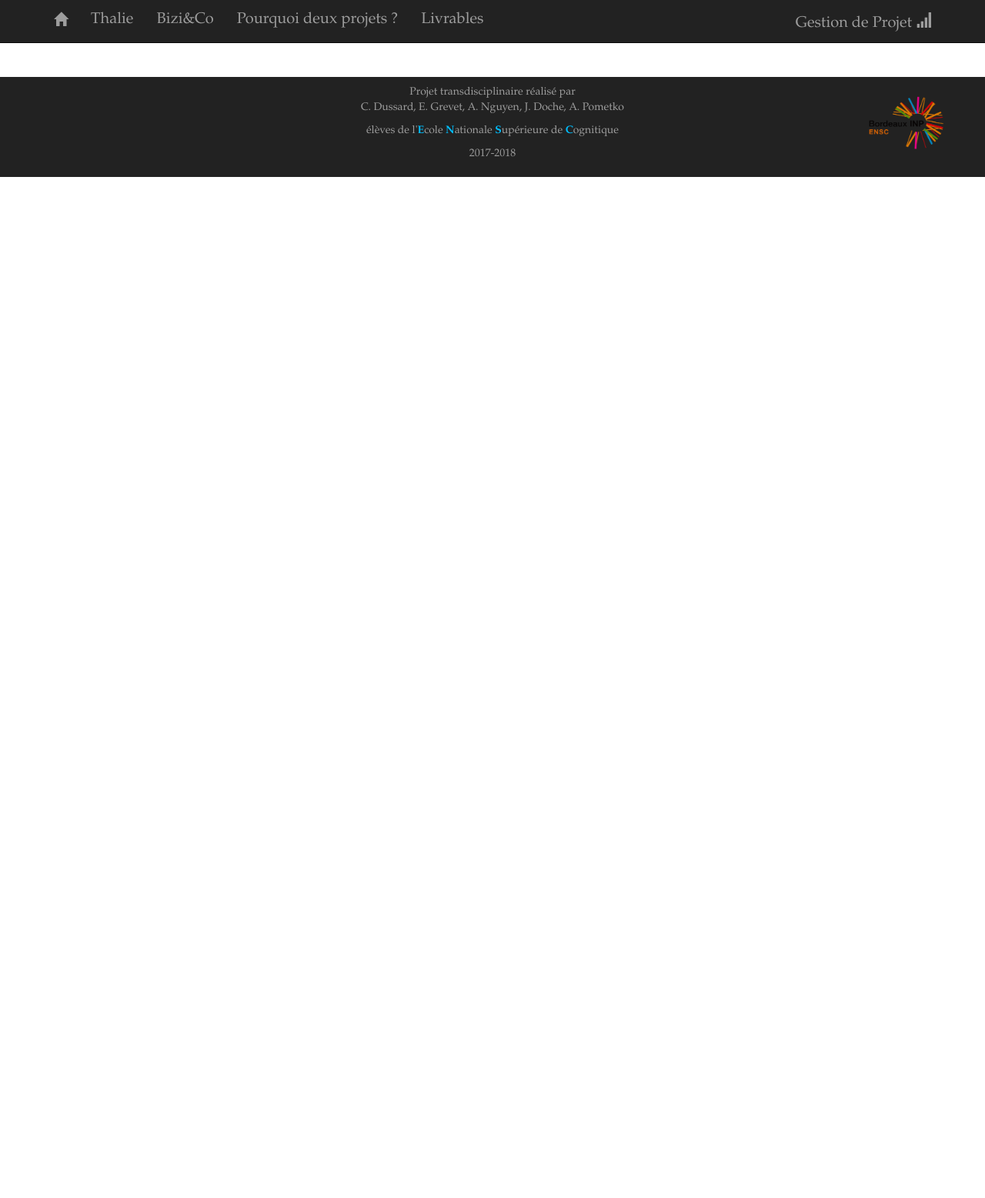
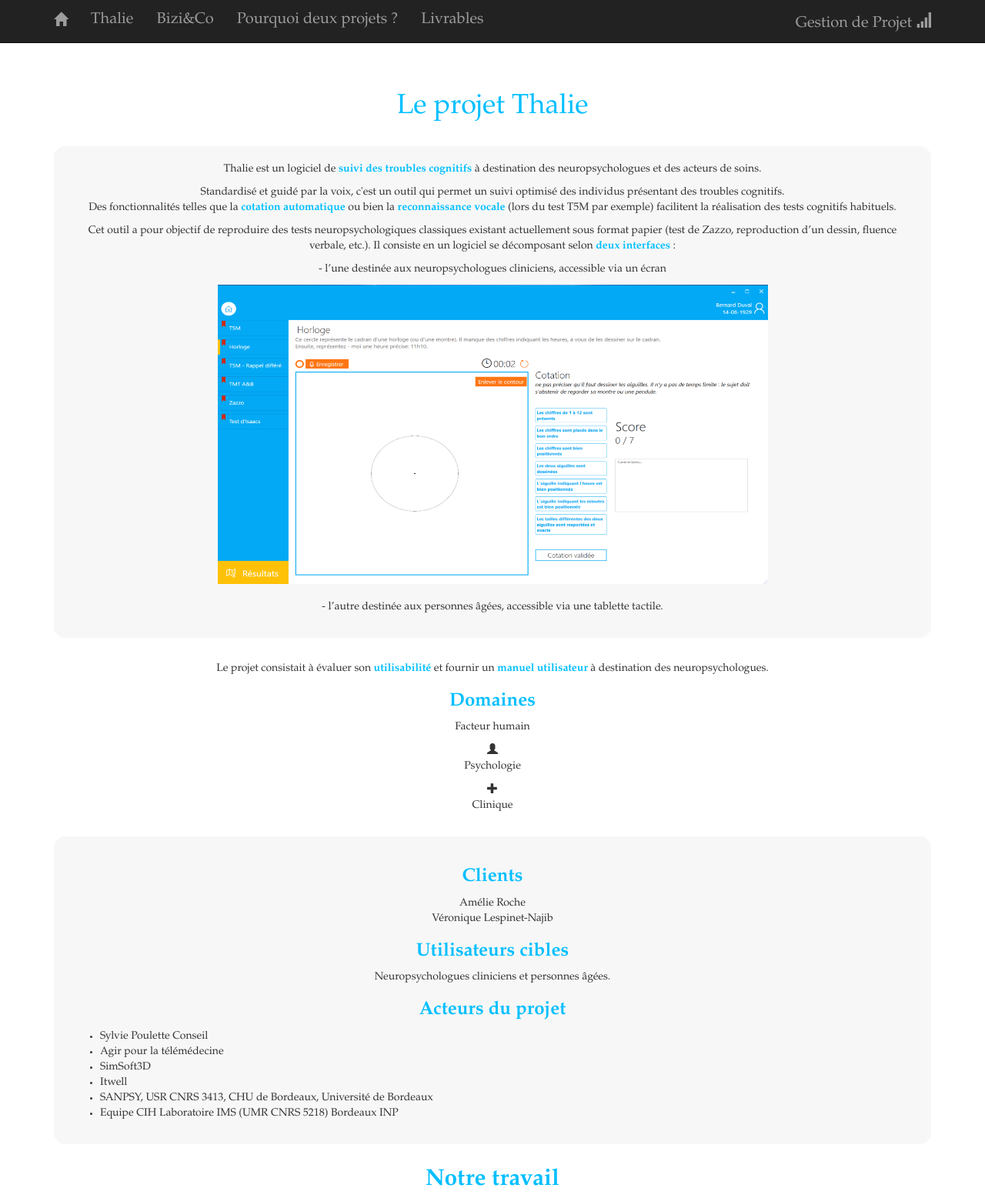
Before and after one commit to alexandrapometko/Site-transdi, a PHP site: page /thalie.php in a window 1280 px wide. Shown: the top 1557 px of the page at 77% size. Before the commit the page ends 230 px from the top, so only its background shows below. Run offline with PHP 8.4, Linux system fonts and the light colour scheme.

Commit message:
added some content to Thalie

```diff
--- a/css/main.css
+++ b/css/main.css
@@ -193,3 +193,7 @@ footer img {
 	height : 100px;
 	padding: 15px;
 }
+
+#horloge {
+	width:65%;
+}
--- a/index.php
+++ b/index.php
@@ -7,6 +7,7 @@
 
 	<!--team-->
 	<div class="team container text-center">
+	<h1>Projet transdisciplinaire THALIE/Bizi&Co</h1><br>
 		<div class="row">
 			<div class="col-md-4">
 				<img src="images/team/anthony.jpg" alt="Anthony"></img>
--- a/thalie.php
+++ b/thalie.php
@@ -4,9 +4,69 @@
 
 <body>
 	<?php include('includes/top.html'); ?>
+	<div class="container text-center">
+		<h1>Le projet Thalie</h1>
+		<div class="project">
+			<p>Thalie est un logiciel de <strong>suivi des troubles cognitifs</strong> à destination des neuropsychologues et des acteurs de soins.</p>
+			<p>Standardisé et guidé par la voix, c'est un outil qui permet un suivi optimisé des individus présentant des troubles cognitifs.</br>
+			Des fonctionnalités telles que la <strong>cotation automatique</strong> ou bien la <strong>reconnaissance vocale</strong> (lors du test T5M par exemple) facilitent la réalisation des tests cognitifs habituels.</p>
 
+			<p>Cet outil a pour objectif de reproduire des tests neuropsychologiques classiques existant actuellement sous format papier (test de Zazzo, reproduction d’un dessin, fluence verbale, etc.).
+			Il consiste en un logiciel se décomposant selon <strong>deux interfaces</strong> : </p>
+			<p>- l’une destinée aux neuropsychologues cliniciens, accessible via un écran</p>
+			<img id="horloge" src="images/horloge.PNG" alt="test de l'horloge"/>
+			<p>- l’autre destinée aux personnes âgées, accessible via une tablette tactile. </p>
+		</div>
 
+		<p>Le projet consistait à évaluer son <strong>utilisabilité</strong> et fournir un <strong>manuel utilisateur</strong> à destination des neuropsychologues.</p>
 
+		<h3><strong>Domaines</strong></h3>
+		<p>Facteur humain</p><span class="glyphicon glyphicon-user"></span><p>Psychologie</p><span class="glyphicon glyphicon-plus"></span><p>Clinique</p>
+		<div class="project">
+			<h3><strong>Clients</strong></h3>
+			Amélie Roche<br>Véronique Lespinet-Najib
+
+			<h3><strong>Utilisateurs cibles</strong></h3>
+			Neuropsychologues cliniciens et personnes âgées.
+
+			<h3><strong>Acteurs du projet</strong></h3>
+			<ul>
+				<li>Sylvie Poulette Conseil</li>
+				<li>Agir pour la télémédecine </li>
+				<li>SimSoft3D </li>
+				<li>Itwell </li>
+				<li>SANPSY, USR CNRS 3413, CHU de Bordeaux, Université de Bordeaux</li>
+				<li>Equipe CIH Laboratoire IMS (UMR CNRS 5218) Bordeaux INP </li>
+			<ul>
+		</div>
+
+		<h2><strong>Notre travail</strong></h2>
+		<div class="project">
+			<h3>Attendus initiaux</h3>
+			<p>- manuel utilisateur pour les neuropsychologues</p>
+			<p>- tests utilisateurs afin de valider l’utilisabilité du logiciel</p>
+			<p>- base de données de réalisation des différents tests</p>
+
+			<h3>Attendus finaux</h3>
+			<p>identification des bugs et retours au développeur</p>
+			<p>réalisation du manuel utilisateur (script, tournage et montage des vidéos)</p>
+			<p>réalisation du site web</p>
+
+			<h3>Rendus initiaux</h3>
+			<p>- Janvier : manuel utilisateur sous format didactique (type vidéo), protocole
+			de test.</p>
+			<p>- Juin : rapport des tests utilisateurs et analyse des résultats, constitution de
+			la base de données.</p>
+
+			<h3>Rendus finaux</h3>
+			<p><strong>- site avec manuel utilisateur</strong></p>
+			<p>Capture d'écran</p>
+			<img id="horloge" src="images/manuel.PNG" alt="Manuel Thalie"/>
+			<p><strong>Exemple de tutoriel : le T5M</strong></p>
+			<video height="56.25%" width="70%" src="livrables/t5m.mp4" controls></video>
+			<p>- cahier des charges</p>
+		</div>
+	</div>
 	<?php include('includes/footer.html'); ?>
 
   </body>
```
Also changed, not shown: images/horloge.png (added), images/manuel.PNG (added), 1 other file.
